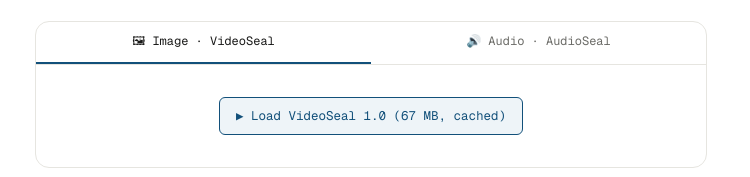
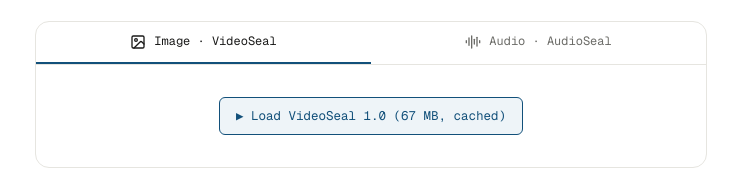
Before and after one commit to hadyelsahar/hadyelsahar.github.io, an Astro site: page / in a window 1280 px wide. Both pictures are taken after a click on the link "Try the watermarking demo in your browser". Shown: the part 2031-2208 px from the top of the page, 269-1019 px from the left. Built offline with nearby package versions, Linux system fonts and the light colour scheme; Astro itself is replaced by a stand-in of ours.

Commit message:
Fix AudioSeal embedder ONNX (re-export native fp16 instead of buggy post-hoc converter -> fixes 'protobuf parsing failed' in ORT-web); replace emoji tab icons with SVG (image + waveform)

```diff
--- a/src/components/WatermarkDemo.astro
+++ b/src/components/WatermarkDemo.astro
@@ -19,8 +19,14 @@
 
   <div class="mt-6 rounded-[14px] border border-border bg-card overflow-hidden">
     <div class="flex border-b border-border">
-      <button data-tab="image" class="wd-tab flex-1 px-4 py-2.5 font-mono text-[12px] text-ink border-b-2 border-accent">🖼 Image · VideoSeal</button>
-      <button data-tab="audio" class="wd-tab flex-1 px-4 py-2.5 font-mono text-[12px] text-muted border-b-2 border-transparent hover:text-ink transition-colors">🔊 Audio · AudioSeal</button>
+      <button data-tab="image" class="wd-tab flex-1 inline-flex items-center justify-center gap-2 px-4 py-2.5 font-mono text-[12px] text-ink border-b-2 border-accent">
+        <svg viewBox="0 0 24 24" fill="none" stroke="currentColor" stroke-width="2" stroke-linecap="round" stroke-linejoin="round" class="h-4 w-4 shrink-0"><rect width="18" height="18" x="3" y="3" rx="2"/><circle cx="9" cy="9" r="2"/><path d="m21 15-3.086-3.086a2 2 0 0 0-2.828 0L6 21"/></svg>
+        Image · VideoSeal
+      </button>
+      <button data-tab="audio" class="wd-tab flex-1 inline-flex items-center justify-center gap-2 px-4 py-2.5 font-mono text-[12px] text-muted border-b-2 border-transparent hover:text-ink transition-colors">
+        <svg viewBox="0 0 24 24" fill="none" stroke="currentColor" stroke-width="2" stroke-linecap="round" stroke-linejoin="round" class="h-4 w-4 shrink-0"><path d="M2 10v3"/><path d="M6 6v11"/><path d="M10 3v18"/><path d="M14 8v7"/><path d="M18 5v13"/><path d="M22 10v3"/></svg>
+        Audio · AudioSeal
+      </button>
     </div>
     <div id="wd-panel-image">
     <!-- load gate -->
```
